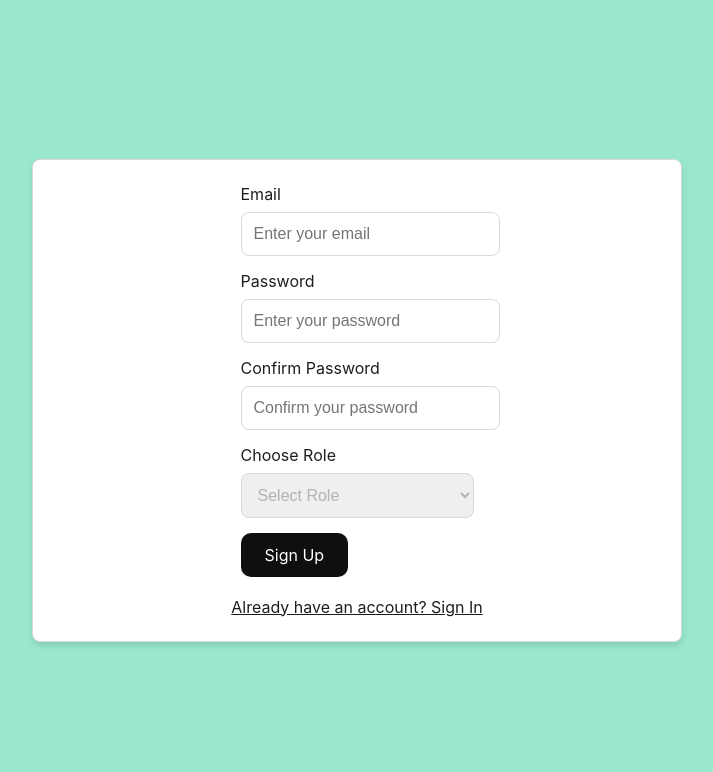
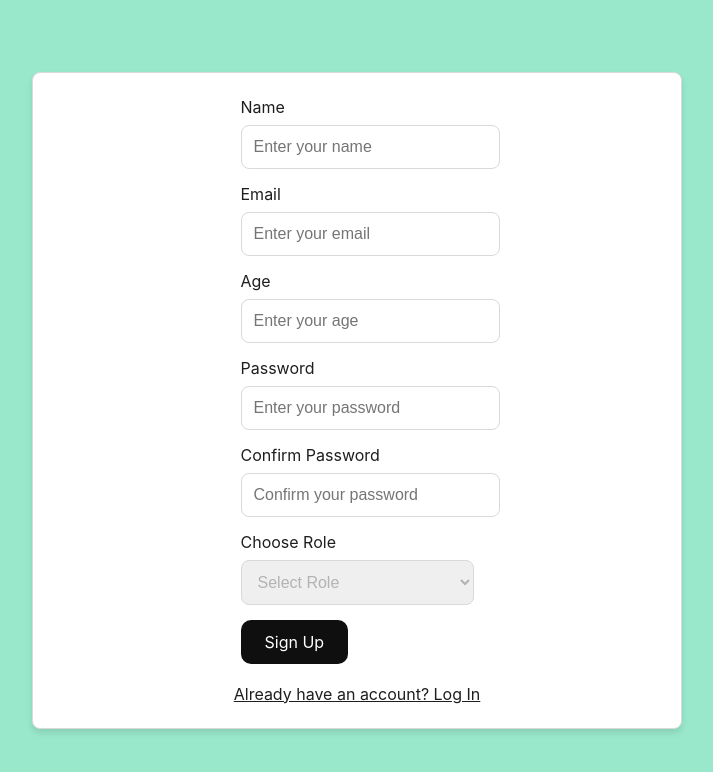
Before and after one commit to snehanshastri/arogyamitra, a React (Create React App) app: page /signup in a window 1280 px wide. Shown: the top 772 px of the page, without its empty margins (283-996 px from the left). Built offline with nearby package versions, Linux system fonts and the light colour scheme.

Commit message:
Update signup.jsx

```diff
--- a/src/components/signup.jsx
+++ b/src/components/signup.jsx
@@ -1,12 +1,14 @@
+
 
 import React, { useState } from 'react';
 import '../styles/signup.css';
 import { Link, useNavigate } from 'react-router-dom';
 import { auth, firestore, createUserWithEmailAndPassword, doc, setDoc } from './firebase';
 
-
 function Signup() {
   const [email, setEmail] = useState('');
+  const [age, setAge] = useState('');
+  const [name, setName] = useState('');
   const [password, setPassword] = useState('');
   const [confirmPassword, setConfirmPassword] = useState('');
   const [role, setRole] = useState('');
@@ -21,21 +23,35 @@ function Signup() {
     }
 
     try {
+      // Create a new user with email and password in Firebase Authentication
       const userCredential = await createUserWithEmailAndPassword(auth, email, password);
       const user = userCredential.user;
 
+      // Prepare the user data to be saved in Firestore
       const userData = {
-        email: user.email,
-        role: role,
-        uid: user.uid,
+        name: name,           // Use the name from state
+        age: age,             // Use the age from state
+        email: email,         // Use the email from state
+        role: role,           // Use the role from state
+        uid: user.uid         // Get the uid from Firebase user object
       };
 
+      // Define the Firestore collection based on the role
       const collection = role === 'patient' ? 'patients' : 'doctors';
-      console.log("Storing user data in Firestore:", userData);
 
+      // Save the user data to the respective Firestore collection
       await setDoc(doc(firestore, collection, user.uid), userData);
+
+      // Show a success message
       alert(`Account created successfully as ${role}!`);
-      navigate('/login');
+
+      // Redirect based on the role
+      if (role === 'doctor') {
+        navigate('/setupdoctorprofile'); // Redirect doctors to setup profile page
+      } else {
+        navigate('/login'); // Redirect patients to login page
+      }
+
     } catch (error) {
       console.error("Error signing up or updating Firestore:", error.message);
       alert(error.message);
@@ -47,12 +63,32 @@ function Signup() {
       <div className="form-container">
         <form onSubmit={handleSignup}>
           <div className="form-group">
+            <label>Name</label>
+            <input
+              type="text"
+              placeholder="Enter your name"
+              value={name}
+              onChange={(e) => setName(e.target.value)}
+              required
+            />
+          </div>
+          <div className="form-group">
             <label>Email</label>
             <input
-              type="text"
+              type="email"
               placeholder="Enter your email"
               value={email}
               onChange={(e) => setEmail(e.target.value)}
+              required
+            />
+          </div>
+          <div className="form-group">
+            <label>Age</label>
+            <input
+              type="number"
+              placeholder="Enter your age"
+              value={age}
+              onChange={(e) => setAge(e.target.value)}
               required
             />
           </div>
@@ -92,7 +128,7 @@ function Signup() {
           <button className="sign-up-button" type="submit">Sign Up</button>
         </form>
         <div className="links">
-          <Link to="/login">Already have an account? Sign In</Link>
+          <Link to="/login">Already have an account? Log In</Link>
         </div>
       </div>
     </div>
```
